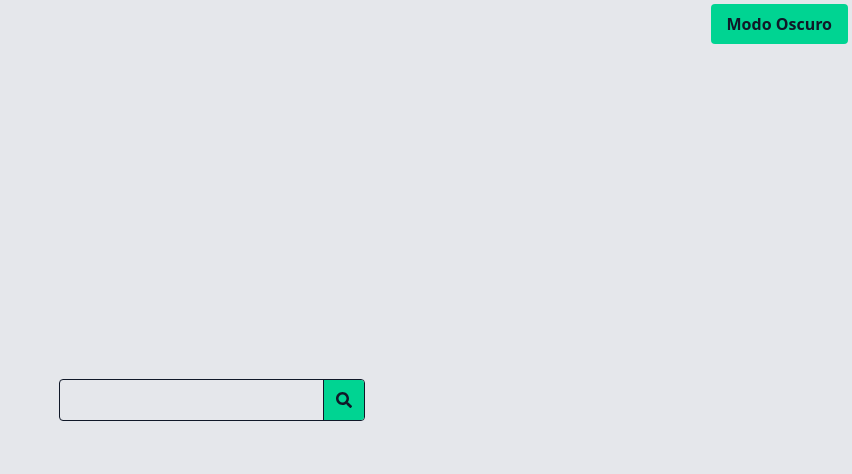
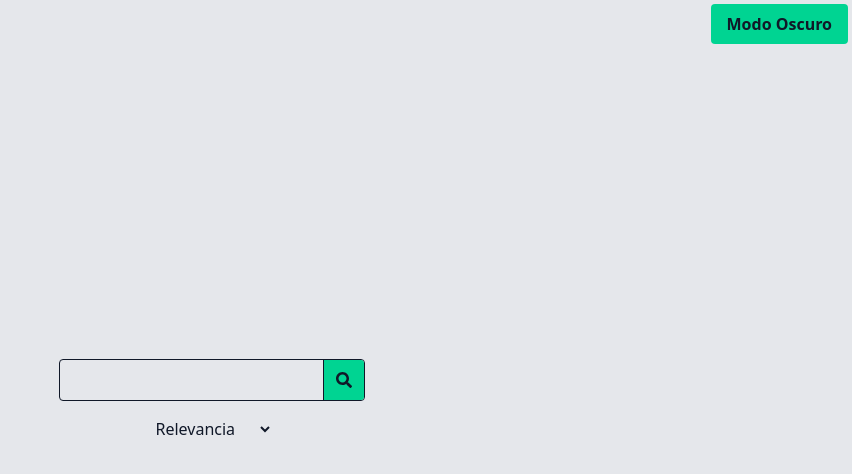
Before and after one commit to WilloAndru/TrabajoOmar, a React (Vite) app in the folder client/: page / in a window 1280 px wide. Shown: the top 474 px of the page, without its empty margins (428-1280 px from the left). Built offline with nearby package versions, Linux system fonts and the light colour scheme.

Commit message:
Manejo de error en client y server

```diff
--- a/client/src/App.tsx
+++ b/client/src/App.tsx
@@ -21,6 +21,8 @@ function App() {
   const [query, setQuery] = useState<string>("");
   const [data, setData] = useState<ScrapeResult | null>(null);
   const [loading, setLoading] = useState<boolean>(false);
+  const [sortBy, setSortBy] = useState("relevance");
+  const [error, setError] = useState<string>("");
 
   const handleSearch = async (e: React.FormEvent<HTMLFormElement>) => {
     e.preventDefault();
@@ -31,11 +33,11 @@ function App() {
 
     try {
       const response = await axios.get<ScrapeResult>(`${API_URL}/search`, {
-        params: { q: query },
+        params: { query, sortBy },
       });
       setData(response.data);
     } catch (error) {
-      console.log("Error al consultar el servidor");
+      setError(String(error));
     } finally {
       setLoading(false);
     }
@@ -58,10 +60,20 @@ function App() {
           <FaSearch />
         </button>
       </form>
+      <select value={sortBy} onChange={(e) => setSortBy(e.target.value)}>
+        <option value="relevance">Relevancia</option>
+        <option value="price_asc">Menor precio</option>
+        <option value="price_desc">Mayor precio</option>
+      </select>
       {loading && (
-        <div className="font-semibold text-gray-600 dark:text-gray-400">
+        <section className="font-semibold text-gray-600 dark:text-gray-400">
           Buscando productos para "{query}"
-        </div>
+        </section>
+      )}
+      {error && (
+        <section className="rounded border px-4 py-3 font-semibold bg-red-100 text-red-700 dark:bg-red-900 dark:text-red-200">
+          {error}
+        </section>
       )}
       {data && (
         <div className="bg-white dark:bg-gray-900 p-4 rounded">
```
Also changed, not shown: 2 other files (tests, documents, lock files or other folders).
